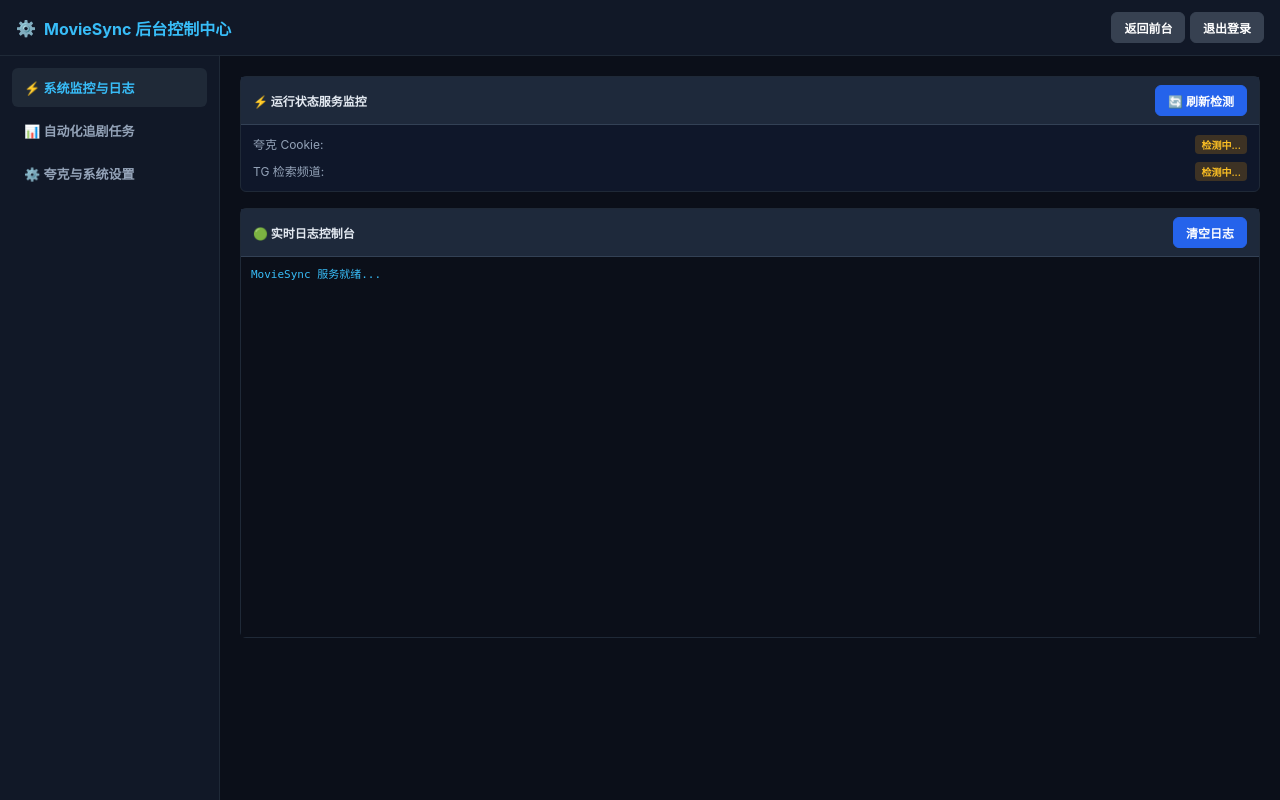
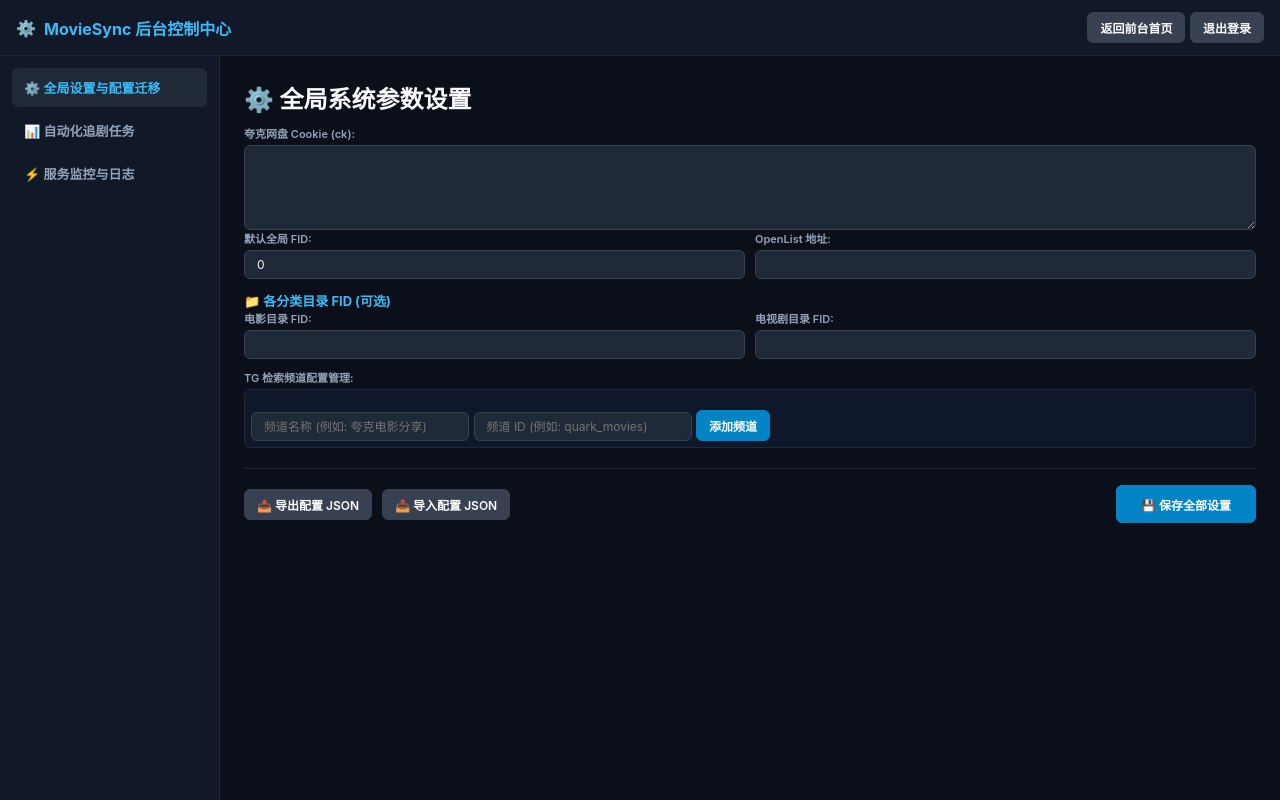
Before and after one commit to rinzaki007/DouQuarkHub, a Python web app: template templates/admin.html in a window 1280 px wide. Run offline with Jinja, Linux system fonts and the light colour scheme; the template is opened without the code that fills it, so the values that code supplies are empty.

Commit message:
Update admin.html

```diff
--- a/templates/admin.html
+++ b/templates/admin.html
@@ -7,12 +7,12 @@
     <link rel="stylesheet" href="/static/css/style.css">
     <style>
         .admin-layout { display: flex; height: calc(100vh - 56px); }
-        .sidebar { width: 220px; background: #111827; border-right: 1px solid #1f2937; padding: 12px; }
+        .sidebar { width: 220px; background: #111827; border-right: 1px solid #1f2937; padding: 12px; flex-shrink: 0; }
         .sidebar-menu { list-style: none; display: flex; flex-direction: column; gap: 4px; }
         .sidebar-menu li { padding: 10px 12px; border-radius: 6px; cursor: pointer; color: #94a3b8; font-size: 13px; font-weight: 600; }
         .sidebar-menu li:hover, .sidebar-menu li.active { background: #1f2937; color: #38bdf8; }
-        .admin-main { flex: 1; padding: 20px; overflow-y: auto; background: #0b0f19; }
-        .admin-section { display: none; }
+        .admin-main { flex: 1; padding: 24px; overflow-y: auto; background: #0b0f19; }
+        .admin-section { display: none; width: 100%; }
         .admin-section.active { display: flex; flex-direction: column; gap: 16px; }
     </style>
 </head>
@@ -23,7 +23,7 @@
             <h1>MovieSync 后台控制中心</h1>
         </div>
         <div>
-            <a href="/"><button class="action-btn btn-secondary">返回前台</button></a>
+            <a href="/"><button class="action-btn btn-secondary">返回前台首页</button></a>
             <a href="/logout"><button class="action-btn btn-secondary">退出登录</button></a>
         </div>
     </header>
@@ -32,16 +32,67 @@
         <!-- 侧边栏菜单 -->
         <div class="sidebar">
             <ul class="sidebar-menu">
-                <li class="active" onclick="switchSection('status')">⚡ 系统监控与日志</li>
+                <li class="active" onclick="switchSection('config')">⚙️ 全局设置与配置迁移</li>
                 <li onclick="switchSection('sub')">📊 自动化追剧任务</li>
-                <li onclick="switchSection('config')">⚙️ 夸克与系统设置</li>
+                <li onclick="switchSection('status')">⚡ 服务监控与日志</li>
             </ul>
         </div>
 
         <!-- 主内容区 -->
         <div class="admin-main">
-            <!-- 模块 1: 系统监控与日志 -->
-            <div id="sec-status" class="admin-section active">
+            <!-- 🎯 模块 1: 全局设置 (取消狭窄限制，铺满页面宽度) -->
+            <div id="sec-config" class="admin-section active">
+                <div class="admin-card-full">
+                    <h2>⚙️ 全局系统参数设置</h2>
+
+                    <div class="form-group" style="margin-top: 10px;">
+                        <label>夸克网盘 Cookie (ck):</label>
+                        <textarea id="quark-cookie-input" style="height:85px; width:100%;"></textarea>
+                    </div>
+
+                    <div class="form-row">
+                        <div class="form-group"><label>默认全局 FID:</label><input type="text" id="folder-id-input"></div>
+                        <div class="form-group"><label>OpenList 地址:</label><input type="text" id="openlist-url-input"></div>
+                    </div>
+
+                    <h3 style="margin-top:12px; font-size:13px; color:#38bdf8;">📁 各分类目录 FID (可选)</h3>
+                    <div class="form-row">
+                        <div class="form-group"><label>电影目录 FID:</label><input type="text" id="folder-movie-input"></div>
+                        <div class="form-group"><label>电视剧目录 FID:</label><input type="text" id="folder-tv-input"></div>
+                    </div>
+
+                    <div class="form-group" style="margin-top: 10px;">
+                        <label>TG 检索频道配置管理:</label>
+                        <div class="channel-manage-box">
+                            <div id="channel-list-box" class="channel-list-scroll" style="max-height: 160px;"></div>
+                            <div class="channel-add-row" style="margin-top: 8px;">
+                                <input type="text" id="new-ch-name" placeholder="频道名称 (例如: 夸克电影分享)">
+                                <input type="text" id="new-ch-id" placeholder="频道 ID (例如: quark_movies)">
+                                <button type="button" class="btn-primary" onclick="addChannel()">添加频道</button>
+                            </div>
+                        </div>
+                    </div>
+
+                    <!-- 🎯 配置导入/导出按钮栏 -->
+                    <div style="display:flex; justify-content:space-between; align-items:center; margin-top:20px; padding-top:16px; border-top:1px solid #1f2937;">
+                        <div style="display:flex; gap:10px;">
+                            <button class="btn-secondary" onclick="exportConfig()">📤 导出配置 JSON</button>
+                            <button class="btn-secondary" onclick="triggerImportConfig()">📥 导入配置 JSON</button>
+                            <input type="file" id="import-file-input" accept=".json" style="display:none;" onchange="handleImportConfig(event)">
+                        </div>
+                        <button class="btn-primary" style="height:38px; padding:0 24px;" onclick="saveAdminConfig()">💾 保存全部设置</button>
+                    </div>
+                </div>
+            </div>
+
+            <!-- 模块 2: 追剧订阅列表 -->
+            <div id="sec-sub" class="admin-section">
+                <h2>📊 自动化追踪任务管理</h2>
+                <div id="sub-list-box" class="sub-list-scroll" style="max-height:550px;"></div>
+            </div>
+
+            <!-- 模块 3: 系统监控与日志 -->
+            <div id="sec-status" class="admin-section">
                 <div class="panel">
                     <div class="panel-header">
                         <h3>⚡ 运行状态服务监控</h3>
@@ -53,56 +104,12 @@
                     </div>
                 </div>
 
-                <div class="panel" style="flex:1;">
+                <div class="panel">
                     <div class="panel-header">
-                        <h3>🟢 实时日志控制台</h3>
+                        <h3>🟢 运行控制台日志</h3>
                         <button class="btn-sm" onclick="clearAdminLog()">清空日志</button>
                     </div>
-                    <div id="log-body" class="log-body" style="height: 380px;">MovieSync 服务就绪...</div>
-                </div>
-            </div>
-
-            <!-- 模块 2: 追剧订阅列表 -->
-            <div id="sec-sub" class="admin-section">
-                <h2>📊 自动化追踪任务管理</h2>
-                <div id="sub-list-box" class="sub-list-scroll" style="max-height:500px;"></div>
-            </div>
-
-            <!-- 模块 3: 全局系统设置 (夸克 Cookie / 目录 FID / TG 频道) -->
-            <div id="sec-config" class="admin-section">
-                <div class="modal-content" style="box-shadow:none; border:1px solid #1f2937;">
-                    <h2>⚙️ 全局设置项</h2>
-                    <div class="form-group">
-                        <label>夸克网盘 Cookie (ck):</label>
-                        <textarea id="quark-cookie-input" style="height:70px;"></textarea>
-                    </div>
-
-                    <div class="form-row">
-                        <div class="form-group"><label>默认全局 FID:</label><input type="text" id="folder-id-input"></div>
-                        <div class="form-group"><label>OpenList 地址:</label><input type="text" id="openlist-url-input"></div>
-                    </div>
-
-                    <h3 style="margin-top:5px; font-size:13px; color:#38bdf8;">📁 各分类目录 FID</h3>
-                    <div class="form-row">
-                        <div class="form-group"><label>电影目录 FID:</label><input type="text" id="folder-movie-input"></div>
-                        <div class="form-group"><label>电视剧目录 FID:</label><input type="text" id="folder-tv-input"></div>
-                    </div>
-
-                    <div class="form-group">
-                        <label>TG 检索频道管理:</label>
-                        <div class="channel-manage-box">
-                            <div id="channel-list-box" class="channel-list-scroll"></div>
-                            <div class="channel-add-row">
-                                <input type="text" id="new-ch-name" placeholder="频道名称">
-                                <input type="text" id="new-ch-id" placeholder="频道 ID">
-                                <button type="button" class="btn-primary" onclick="addChannel()">添加</button>
-                            </div>
-                        </div>
-                    </div>
-
-                    <div style="display:flex; justify-content:flex-end;">
-                        <button class="btn-primary" onclick="saveAdminConfig()">保存全部设置</button>
-                    </div>
+                    <div id="log-body" class="log-body" style="height: 300px;">MovieSync 服务就绪...</div>
                 </div>
             </div>
         </div>
```
